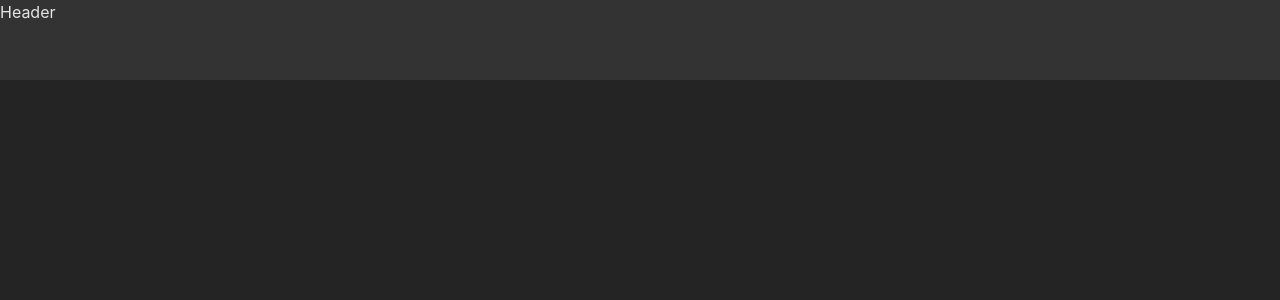
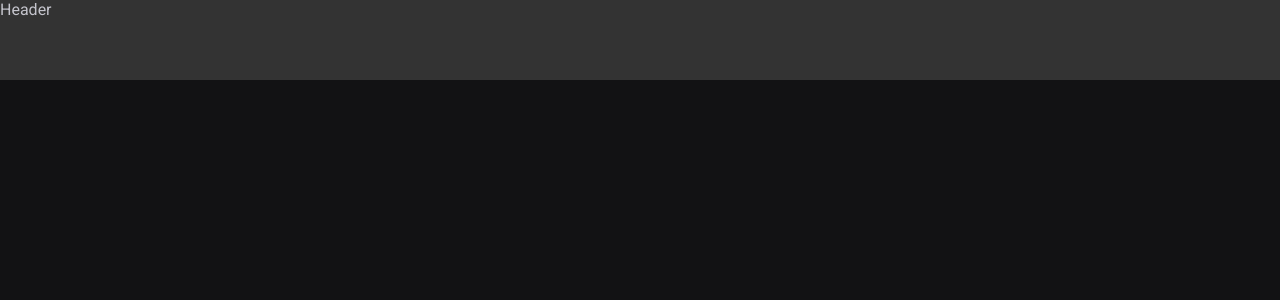
Before and after one commit to santospatrick/projeto-ignite-feed, a React (Vite) app: page / in a window 1280 px wide. Shown: the top 300 px of the page. Built offline with nearby package versions, Linux system fonts and the light colour scheme.

Commit message:
adiciona estilos globais

```diff
--- a/index.html
+++ b/index.html
@@ -2,8 +2,15 @@
 <html lang="en">
   <head>
     <meta charset="UTF-8" />
+
+    <link rel="preconnect" href="https://fonts.googleapis.com">
+    <link rel="preconnect" href="https://fonts.gstatic.com" crossorigin>
+
     <link rel="icon" type="image/svg+xml" href="/vite.svg" />
     <meta name="viewport" content="width=device-width, initial-scale=1.0" />
+
+    <link href="https://fonts.googleapis.com/css2?family=Roboto:wght@400;700&display=swap" rel="stylesheet">
+
     <title>Ignite Feed</title>
   </head>
   <body>
--- a/src/global.css
+++ b/src/global.css
@@ -1,54 +1,30 @@
 :root {
-  font-family: Inter, system-ui, Avenir, Helvetica, Arial, sans-serif;
-  line-height: 1.5;
-  font-weight: 400;
+  --white: #fff;
+  --gray-100: #e1e1e6;
+  --gray-300: #c4c4cc;
+  --gray-400: #8d8d99;
+  --gray-600: #323238;
+  --gray-700: #29292e;
+  --gray-800: #202024;
+  --gray-900: #121214;
 
-  color-scheme: light dark;
-  color: rgba(255, 255, 255, 0.87);
-  background-color: #242424;
-
-  font-synthesis: none;
-  text-rendering: optimizeLegibility;
-  -webkit-font-smoothing: antialiased;
-  -moz-osx-font-smoothing: grayscale;
+  --green-500: #00875f;
 }
 
-a {
-  font-weight: 500;
-  color: #646cff;
-  text-decoration: inherit;
+* {
+  margin: 0;
+  padding: 0;
+  box-sizing: border-box;
 }
 
-a:hover {
-  color: #535bf2;
+body {
+  background: var(--gray-900);
+  color: var(--gray-300);
+  -webkit-font-smoothing: antialiased;
 }
 
-html, body {
-  margin: 0;
+body, input, textarea, button {
+  font-family: "Roboto", sans-serif;
+  font-weight: 400;
+  font-size: 1rem;
 }
-
-h1 {
-  font-size: 3.2em;
-  line-height: 1.1;
-}
-
-button {
-  border-radius: 8px;
-  border: 1px solid transparent;
-  padding: 0.6em 1.2em;
-  font-size: 1em;
-  font-weight: 500;
-  font-family: inherit;
-  background-color: #1a1a1a;
-  cursor: pointer;
-  transition: border-color 0.25s;
-}
-
-button:hover {
-  border-color: #646cff;
-}
-
-button:focus,
-button:focus-visible {
-  outline: 4px auto -webkit-focus-ring-color;
-}
```
